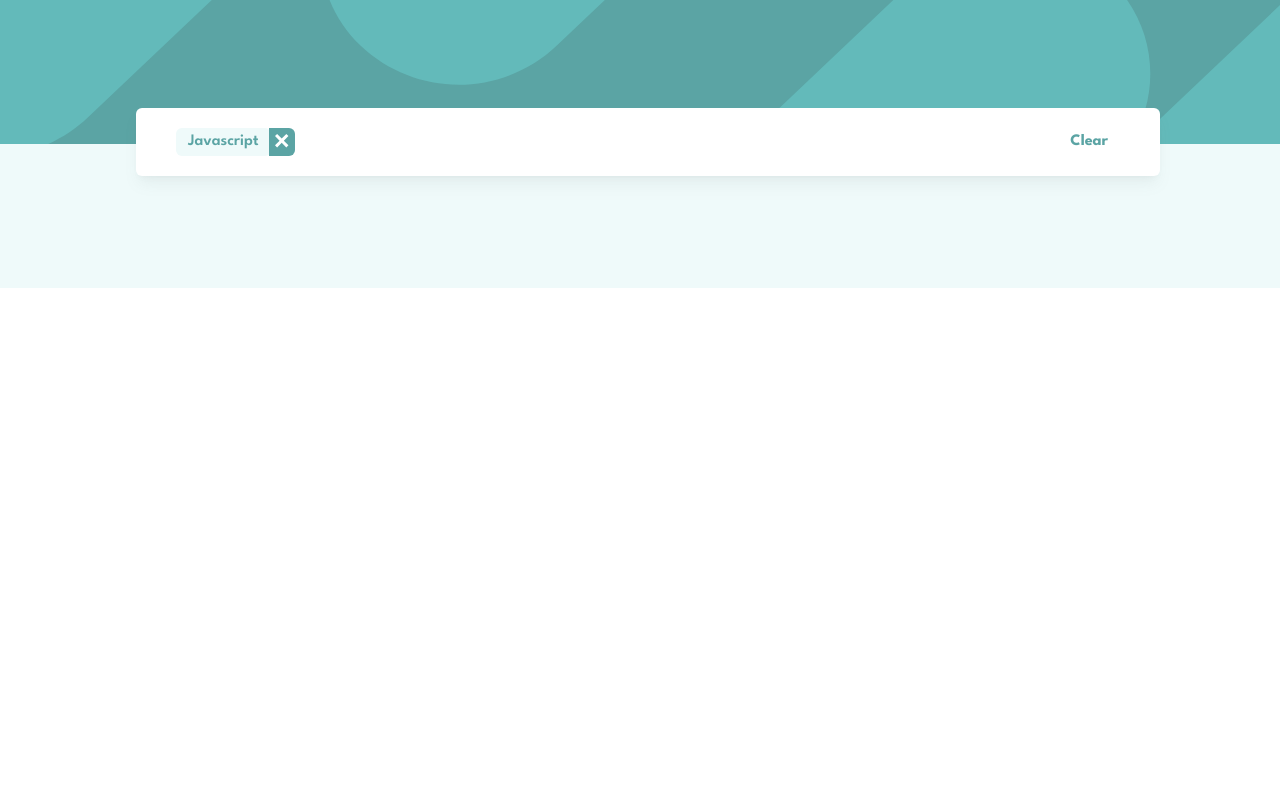
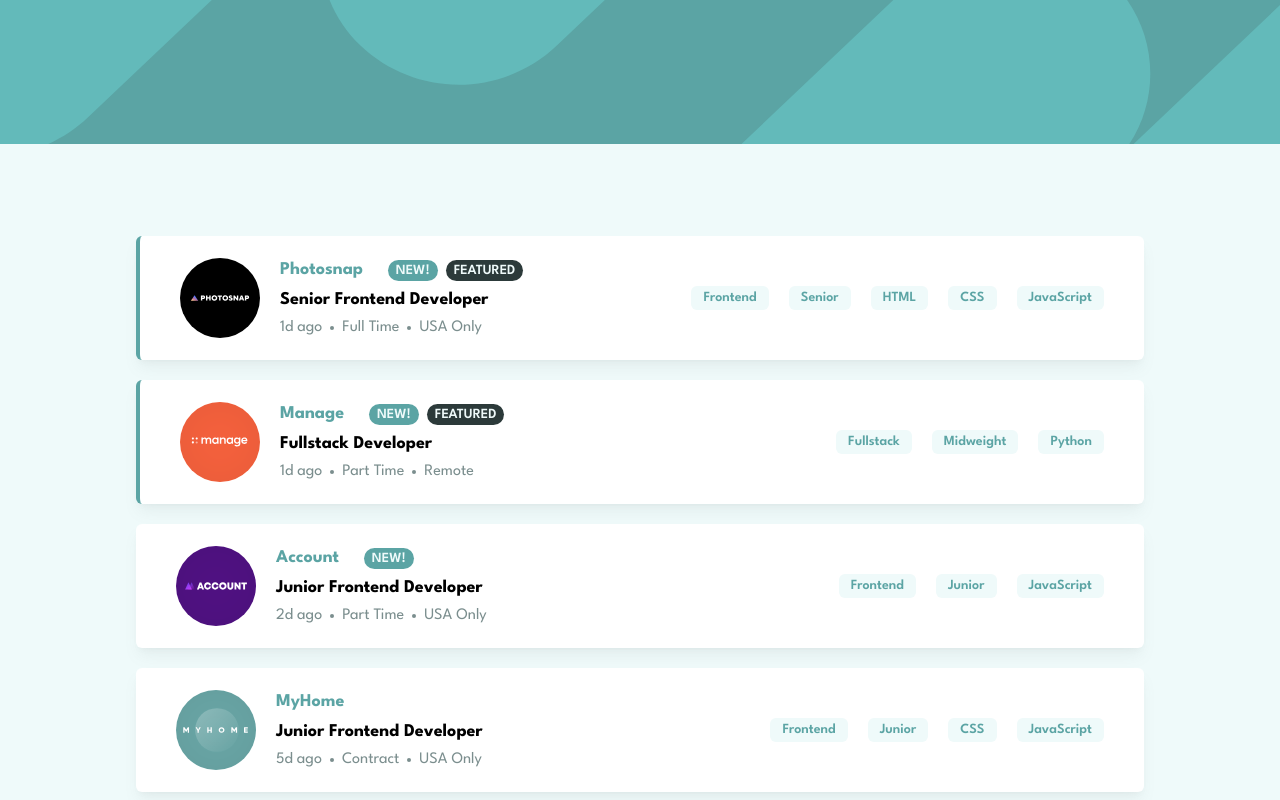
Before and after one commit to thisis-Solomon/apply-for-a-job-online, a Vue app: page / in a window 1280 px wide. Shown: the top 800 px of the page. Built offline with nearby package versions, Linux system fonts and the light colour scheme.

Commit message:
static filter tag removed

```diff
--- a/src/App.vue
+++ b/src/App.vue
@@ -23,7 +23,7 @@
 import { jobFilter } from "./utils/jobFilter";
 
 const jobs = ref(DUMMY_DATA);
-const filteredJobs = ref(["Javascript"]);
+const filteredJobs = ref([]);
 
 function removeFilteredJobs(id) {
   filteredJobs.value = filteredJobs.value.filter(
```
